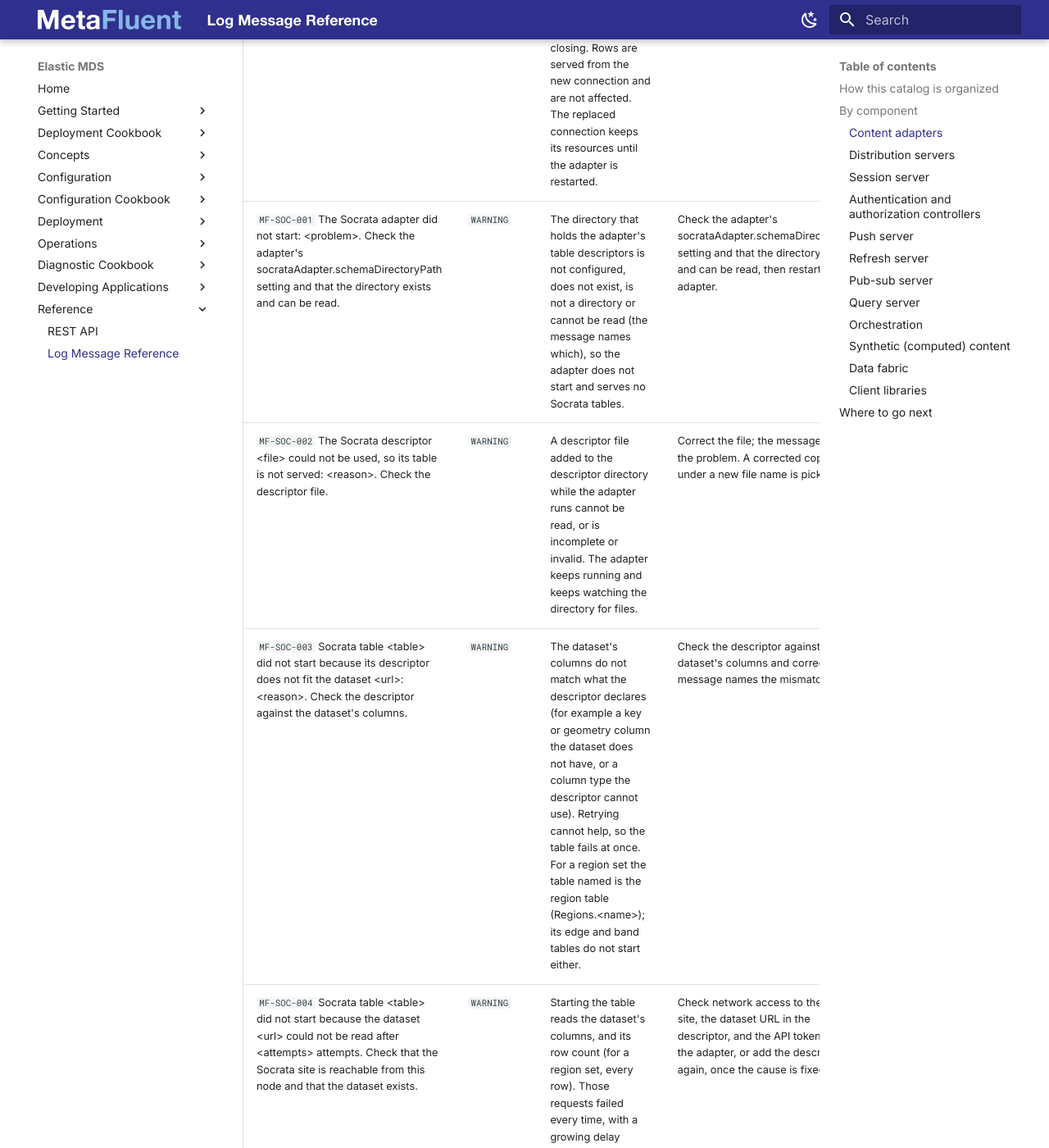
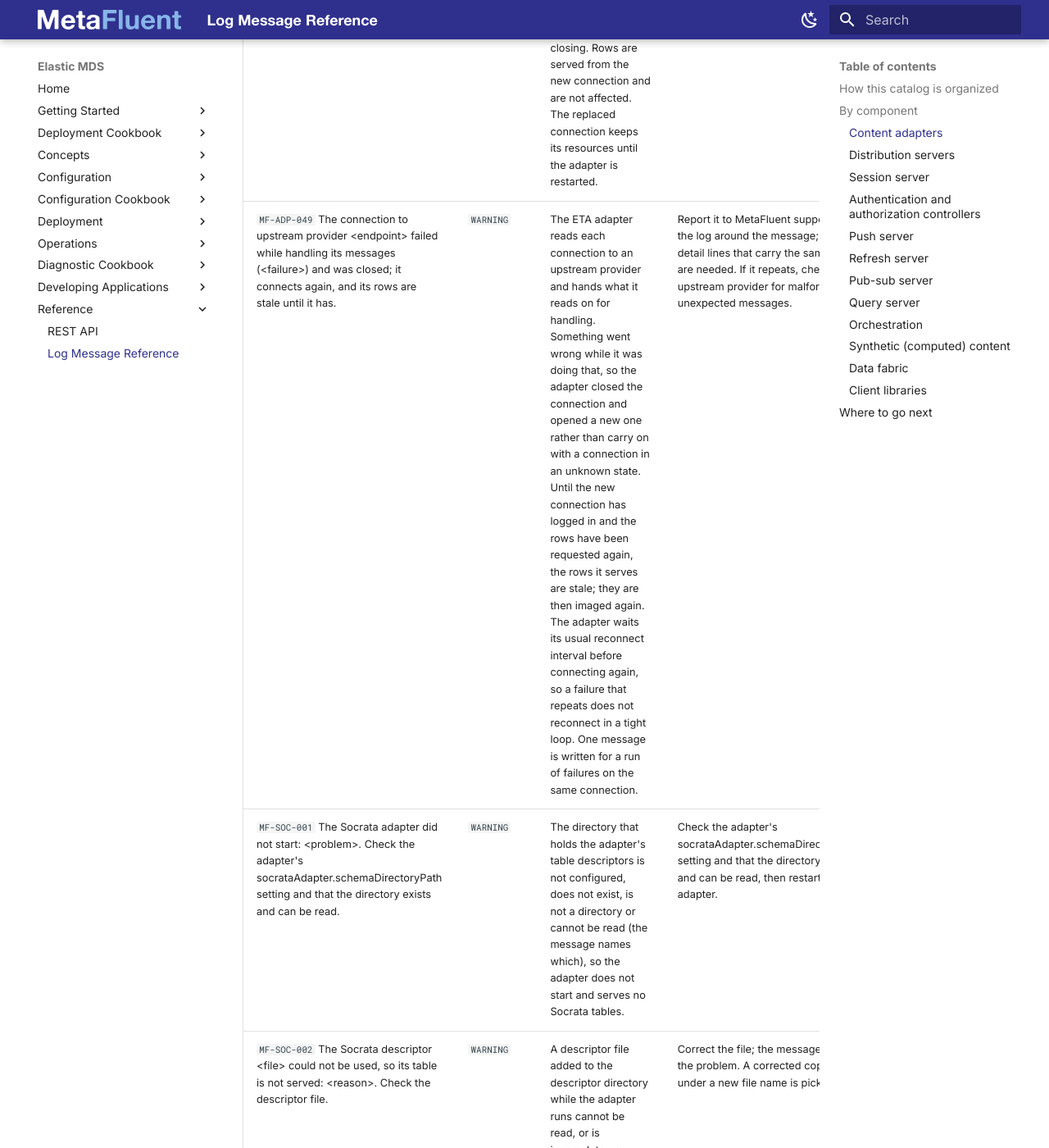
Before and after one commit to MetaFluent/ElasticMDS-docs, an MkDocs documentation site: the page built from docs/Log-Message-Reference.md, in a window 1280 px wide and 1400 px high, scrolled down 12948 px. Shown: the whole window at 82% size. Built offline with MkDocs 1.6.1 and Material for MkDocs 9.7.7, drawn with Linux system fonts in a browser that asks for light colours; the version menu is left out.

Commit message:
Log Message Reference: MF-ADP-049, an ETA connection closed and reopened after a failure while handling its messages (MetaFluent/IssueTracking#1835)
https://github.com/MetaFluent/IssueTracking/issues/1835

Co-Authored-By: Claude Opus 5.5 <noreply@anthropic.com>
Claude-Session: https://claude.ai/code/session_01G11mkdYXGNYLpc99SKpVwb

```diff
--- a/docs/Log-Message-Reference.md
+++ b/docs/Log-Message-Reference.md
@@ -76,6 +76,7 @@ Each message starts with its message ID (`MF-&lt;AREA&gt;-&lt;NNN&gt;`); search
 | `MF-ADP-042` The MAMA adapter is not entitled to some rows of table &lt;table&gt; at its source, starting with &lt;key&gt;; those rows have ended: a row refused on its first request is INVALID, a row the adapter was already receiving is CLOSED with its last values. Check the entitlements of the user the MAMA bridge connects with at the source of table &lt;table&gt;. | `WARNING` | The source the MAMA bridge connects to refused a row to the adapter: the user the bridge connects with is not entitled to that item. A row refused on its first request is INVALID; a row the adapter was already receiving is CLOSED and keeps its last values. Its subscribers are told so. A key the source does not have is INVALID too, but logs no message. One message is logged per streak for the table, followed by a repeat summary with the count. | Check the entitlements of the user the MAMA bridge connects with, at the source, for the feed and the items it requests. Subscriptions made after the entitlement is granted receive the rows. The detail lines that carry the same code name the row and the source's status. |
 | `MF-ADP-043` Content published to table &lt;table&gt; did not reach its MAMA source, starting with &lt;key&gt;; the source keeps what it last had for such rows. This is reported once: later failures are not logged. Check the MAMA transport and the publishing rights of the adapter at the source. | `WARNING` | An application published to a row of a MAMA-sourced table and the message was not delivered to the source: the MAMA middleware reported a publish failure, or the row could not be marked stale at the source when its publisher disconnected. Subscribers keep the values the source last had. The message is logged once for the MAMA adapter, for the first failure on any of its tables; publishing can run at a rate a log should not follow, so later failures are not logged. | Check that the MAMA transport of the feed is connected, and that the user the MAMA bridge connects with is allowed to publish to the feed at the source. The detail lines that carry the same code name the row, the publishing user and what the middleware reported. Failures after the first are recorded only in a trace of the table. |
 | `MF-ADP-048` MAMA transport &lt;transport&gt; of bridge &lt;bridge&gt; was replaced by a new connection, but the connection it replaced could not be closed: &lt;subscriptions&gt; of its subscriptions did not finish closing within &lt;seconds&gt; seconds. The replaced connection is left open, unused, until the adapter is restarted; data flows on the new one. | `WARNING` | When a MAMA transport is replaced, after its recovery wait expires or at an administrator's request, the adapter makes a new connection, subscribes every row again on it, and closes the connection it replaced once the MAMA middleware has confirmed that every subscription on that connection has closed. Not all of those confirmations arrived in time, so the adapter left the replaced connection open instead of closing it while subscriptions on it were still closing. Rows are served from the new connection and are not affected. The replaced connection keeps its resources until the adapter is restarted. | Report it to MetaFluent support with the log around the message; the detail lines that carry the same code are needed. Restart the adapter at a convenient time to release the replaced connection. |
+| `MF-ADP-049` The connection to upstream provider &lt;endpoint&gt; failed while handling its messages (&lt;failure&gt;) and was closed; it connects again, and its rows are stale until it has. | `WARNING` | The ETA adapter reads each connection to an upstream provider and hands what it reads on for handling. Something went wrong while it was doing that, so the adapter closed the connection and opened a new one rather than carry on with a connection in an unknown state. Until the new connection has logged in and the rows have been requested again, the rows it serves are stale; they are then imaged again. The adapter waits its usual reconnect interval before connecting again, so a failure that repeats does not reconnect in a tight loop. One message is written for a run of failures on the same connection. | Report it to MetaFluent support with the log around the message; the detail lines that carry the same code are needed. If it repeats, check the upstream provider for malformed or unexpected messages. |
 | `MF-SOC-001` The Socrata adapter did not start: &lt;problem&gt;. Check the adapter's socrataAdapter.schemaDirectoryPath setting and that the directory exists and can be read. | `WARNING` | The directory that holds the adapter's table descriptors is not configured, does not exist, is not a directory or cannot be read (the message names which), so the adapter does not start and serves no Socrata tables. | Check the adapter's socrataAdapter.schemaDirectoryPath setting and that the directory exists and can be read, then restart the adapter. |
 | `MF-SOC-002` The Socrata descriptor &lt;file&gt; could not be used, so its table is not served: &lt;reason&gt;. Check the descriptor file. | `WARNING` | A descriptor file added to the descriptor directory while the adapter runs cannot be read, or is incomplete or invalid. The adapter keeps running and keeps watching the directory for files. | Correct the file; the message names the problem. A corrected copy saved under a new file name is picked up. |
 | `MF-SOC-003` Socrata table &lt;table&gt; did not start because its descriptor does not fit the dataset &lt;url&gt;: &lt;reason&gt;. Check the descriptor against the dataset's columns. | `WARNING` | The dataset's columns do not match what the descriptor declares (for example a key or geometry column the dataset does not have, or a column type the descriptor cannot use). Retrying cannot help, so the table fails at once. For a region set the table named is the region table (Regions.&lt;name&gt;); its edge and band tables do not start either. | Check the descriptor against the dataset's columns and correct it; the message names the mismatch. |
```
